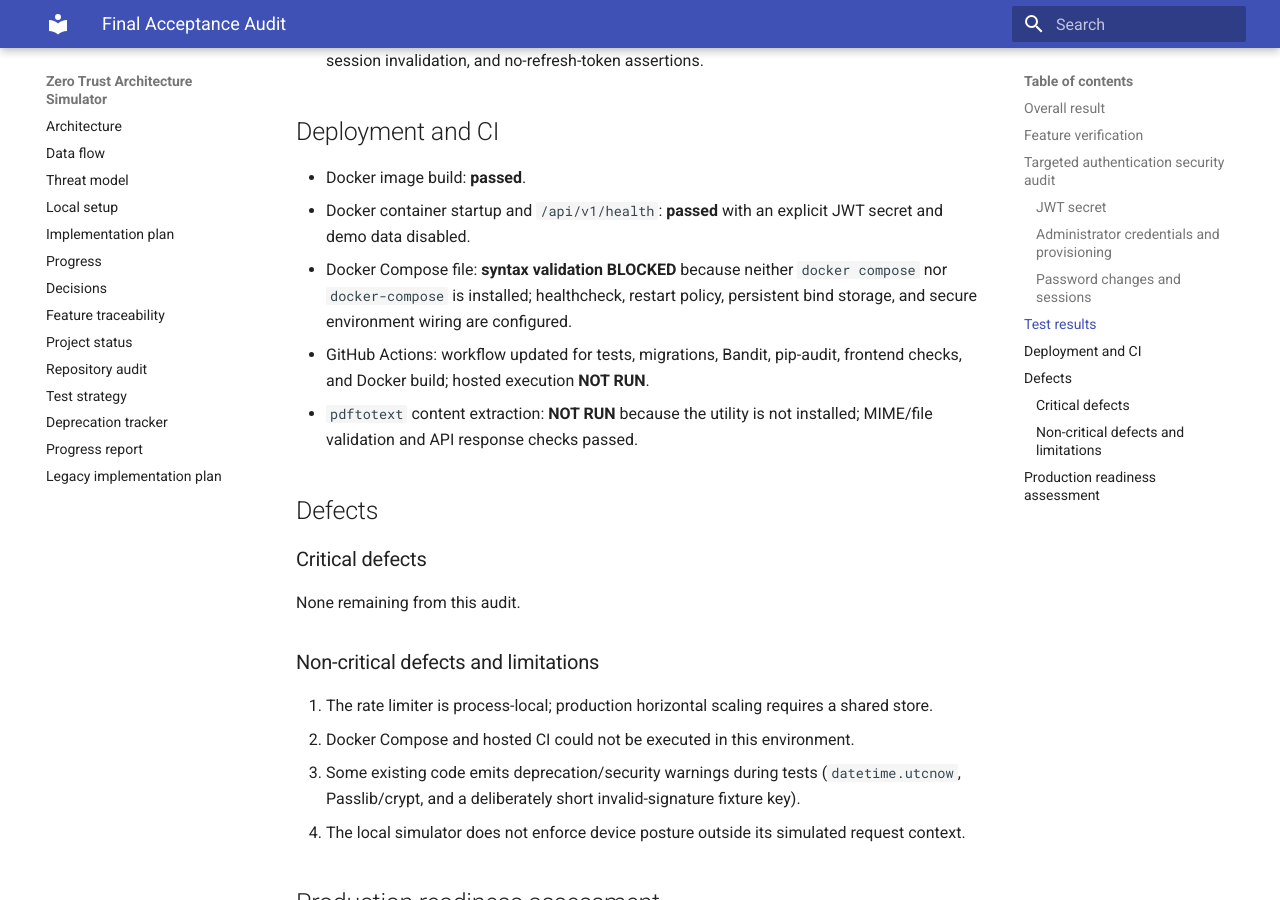
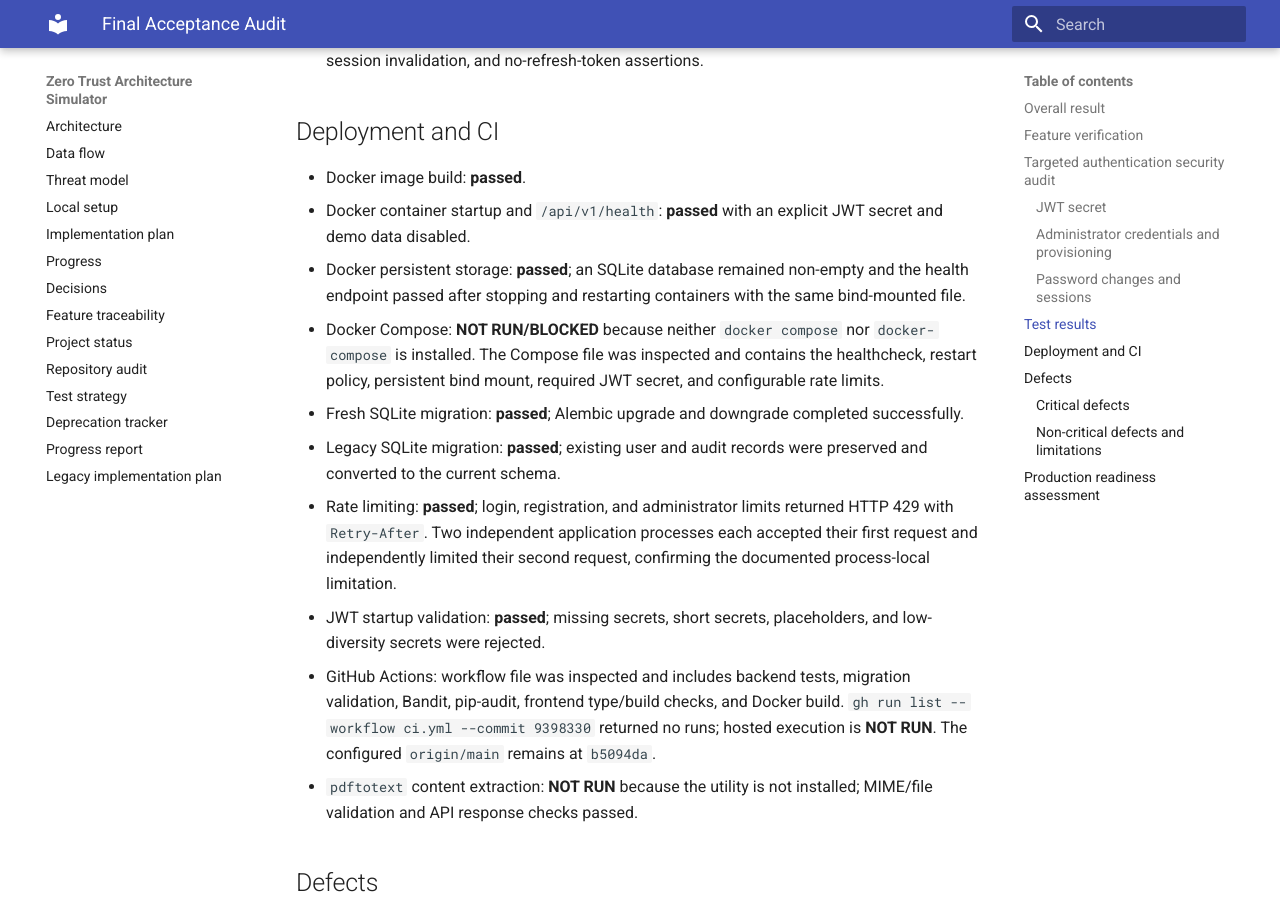
Before and after one commit to abhi208361-alt/Zero-Trust-Architecture-Simulator, an MkDocs documentation site: the page built from docs/FINAL_ACCEPTANCE_AUDIT.md, in a window 1280 px wide and 900 px high, scrolled down 3250 px. Built offline with MkDocs 1.6.1 and Material for MkDocs 9.7.7, drawn with Linux system fonts in a browser that asks for light colours; some of the changed text lies outside the part shown.

Commit message:
Record final deployment verification
Co-authored-by: Copilot <223556219+Copilot@users.noreply.github.com>

```diff
--- a/docs/FINAL_ACCEPTANCE_AUDIT.md
+++ b/docs/FINAL_ACCEPTANCE_AUDIT.md
@@ -4,7 +4,10 @@
 
 **CONDITIONALLY ACCEPTED FOR LOCAL/CONTAINERIZED DEMONSTRATION.** The application was independently exercised after commit `582af59`. Two release-blocking defects were found and fixed: public registration used an invalid ORM field and legacy committed databases caused dashboard/audit queries to fail. Rate limiting and Alembic migrations were subsequently added and regression-tested.
 
-Production readiness is not declared because hosted GitHub Actions and Docker Compose execution were unavailable in this environment, and distributed rate limiting/session listing are not implemented.
+Production readiness is not declared because commit `9398330` is not present on
+the configured `origin/main`, hosted GitHub Actions have no run for this commit,
+Docker Compose is not installed in this environment, and distributed rate
+limiting/session listing are not implemented.
 
 ## Feature verification
 
@@ -72,7 +75,8 @@ Verified controls include Argon2 password hashing, JWT expiry/signature validati
 
 Not implemented or limited:
 
-- No request rate limiter is present.
+- Rate limiting is in-process only; it is not shared across worker processes or
+  replicas.
 - Device posture and ABAC signals are simulation inputs rather than external enforcement.
 - No persistent session-list UI or streaming security event bus is provided.
 
@@ -92,8 +96,13 @@ Not implemented or limited:
 
 - Docker image build: **passed**.
 - Docker container startup and `/api/v1/health`: **passed** with an explicit JWT secret and demo data disabled.
-- Docker Compose file: **syntax validation BLOCKED** because neither `docker compose` nor `docker-compose` is installed; healthcheck, restart policy, persistent bind storage, and secure environment wiring are configured.
-- GitHub Actions: workflow updated for tests, migrations, Bandit, pip-audit, frontend checks, and Docker build; hosted execution **NOT RUN**.
+- Docker persistent storage: **passed**; an SQLite database remained non-empty and the health endpoint passed after stopping and restarting containers with the same bind-mounted file.
+- Docker Compose: **NOT RUN/BLOCKED** because neither `docker compose` nor `docker-compose` is installed. The Compose file was inspected and contains the healthcheck, restart policy, persistent bind mount, required JWT secret, and configurable rate limits.
+- Fresh SQLite migration: **passed**; Alembic upgrade and downgrade completed successfully.
+- Legacy SQLite migration: **passed**; existing user and audit records were preserved and converted to the current schema.
+- Rate limiting: **passed**; login, registration, and administrator limits returned HTTP 429 with `Retry-After`. Two independent application processes each accepted their first request and independently limited their second request, confirming the documented process-local limitation.
+- JWT startup validation: **passed**; missing secrets, short secrets, placeholders, and low-diversity secrets were rejected.
+- GitHub Actions: workflow file was inspected and includes backend tests, migration validation, Bandit, pip-audit, frontend type/build checks, and Docker build. `gh run list --workflow ci.yml --commit 9398330` returned no runs; hosted execution is **NOT RUN**. The configured `origin/main` remains at `b5094da`.
 - `pdftotext` content extraction: **NOT RUN** because the utility is not installed; MIME/file validation and API response checks passed.
 
 ## Defects
```
